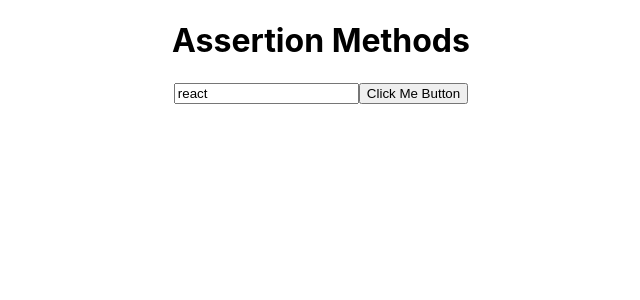
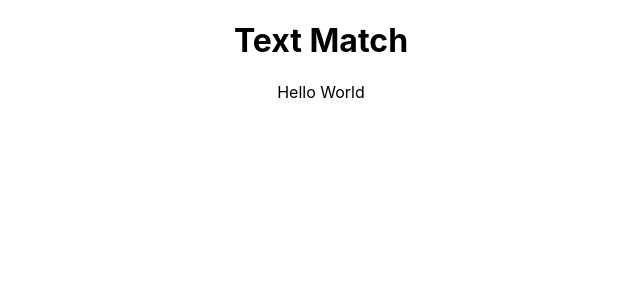
Before and after one commit to muazimmaqbool/React_Testing_Library, a React (Create React App) app: page / in a window 1280 px wide. Shown: the top 300 px of the page, without its empty margins (319-959 px from the left). Built offline with nearby package versions, Linux system fonts and the light colour scheme.

Commit message:
TextMatch With String and Regex

```diff
--- a/src/23_TextMatch/TextMatch.jsx
+++ b/src/23_TextMatch/TextMatch.jsx
@@ -4,12 +4,19 @@ import React from 'react'
 lec #32
 
 ->Text Match with string and regex
+->We can do text match with Strings, Regex and Functions(in next code)
+
+->Text Match: testing an element with the text inside it
 
 */
 
 const TextMatch = () => {
   return (
-    <div>TextMatch</div>
+    <div>
+      <h1>Text Match</h1>
+
+      <div>Hello World</div>
+    </div>
   )
 }
 
--- a/src/App.js
+++ b/src/App.js
@@ -23,6 +23,7 @@ import GetByDisplayValue_GetAllByDisplayValue from './19_getByDisplayValue/GetBy
 import GetByTitle_GetAllByTitle from './20_getByTitle and getAllByTitle/GetByTitle_GetAllByTitle';
 import Priority_Order_RTL_Queries from './21_Priority_Order_RTL_Queries/Priority_Order_RTL_Queries';
 import AssertionMethods from "./22_Assertion Methods/AssertionMethods"
+import TextMatch from './23_TextMatch/TextMatch';
 function App() {
   return (
     <div className="App">
@@ -53,7 +54,8 @@ function App() {
 
       {/* <Priority_Order_RTL_Queries/> */}
 
-      <AssertionMethods/>
+      {/* <AssertionMethods/> */}
+      <TextMatch/>
 
 
     </div>
```
Also changed, not shown: 1 other file (tests, documents, lock files or other folders).
